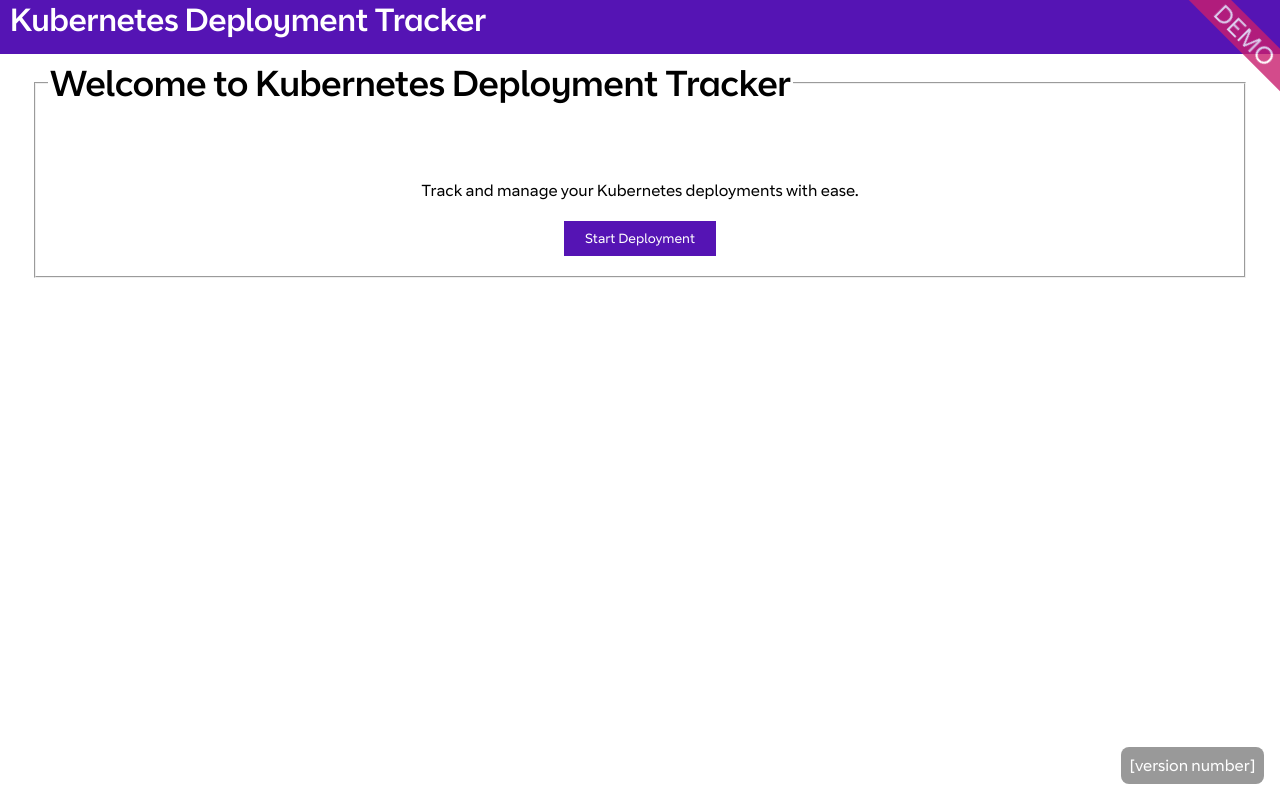
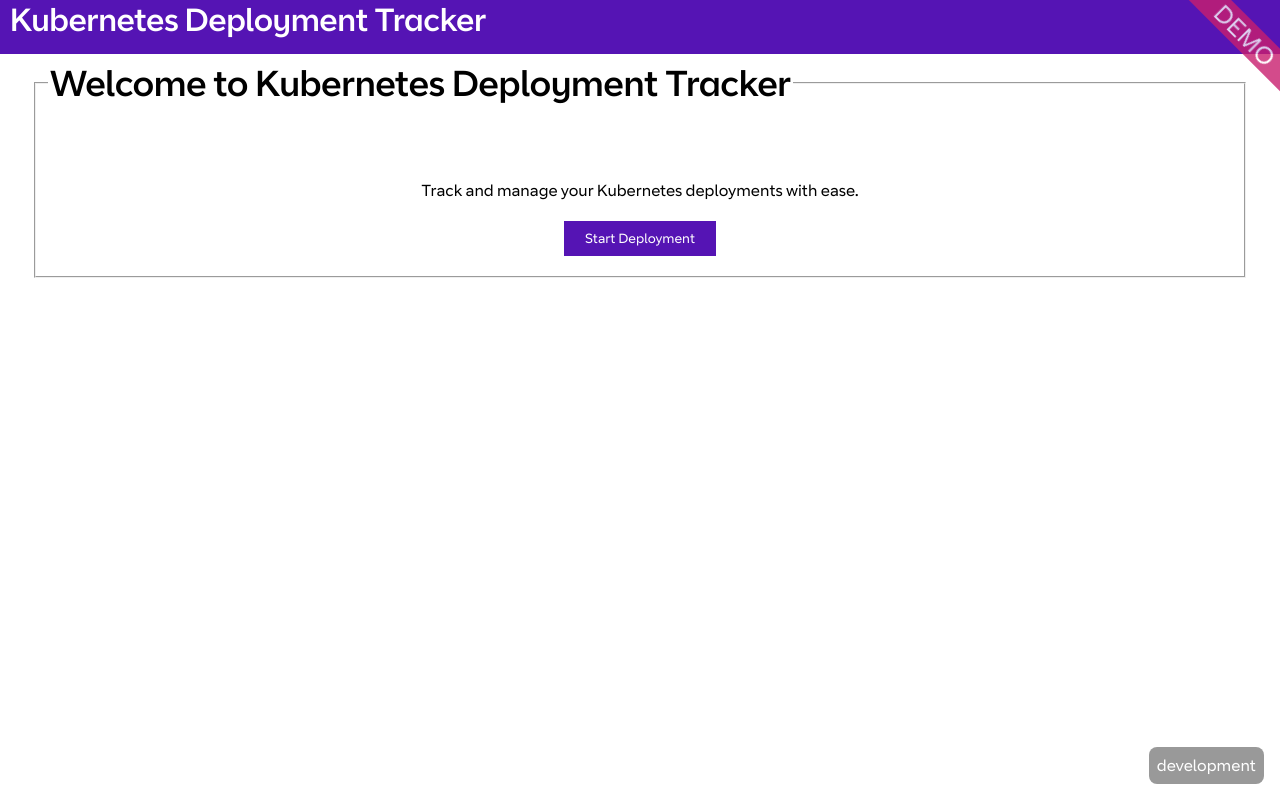
Before and after one commit to ConorG-McC/k8s-deployment-manager, a React (Create React App) app in the folder frontend/: page / in a window 1280 px wide. Built offline with nearby package versions, Linux system fonts and the light colour scheme.

Commit message:
Display release tag in build info watermark

```diff
--- a/frontend/src/App.tsx
+++ b/frontend/src/App.tsx
@@ -8,6 +8,7 @@ import HomePage from './components/homePage/HomePage';
 
 function App(): React.ReactElement {
   const [deploymentId, setDeploymentId] = useState<string | null>(null);
+  const releaseTag = process.env.RELEASE_TAG || 'development';
 
   return (
     <div>
@@ -18,7 +19,7 @@ function App(): React.ReactElement {
         <h1>Kubernetes Deployment Tracker</h1>
       </div>
       <div className='build-info-watermark'>
-        <span>[version number]</span>
+        <span>{releaseTag}</span>
       </div>
       <Routes>
         <Route path='/' element={<HomePage />} />
```
